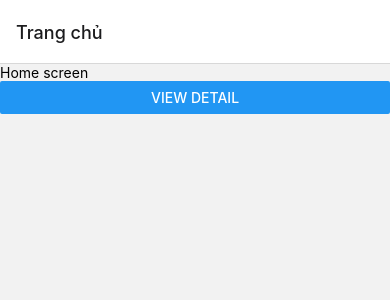
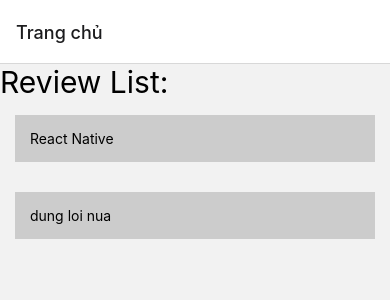
Before and after one commit to nguyenngoctuongvan3003/Reactive_Native_LuyenTap, a React Native app: screen /Home in a window 390 px wide. Shown: the top 300 px of the page. Built offline with nearby package versions, Linux system fonts and the light colour scheme.

Commit message:
truyen data tu man hinh truoc

```diff
--- a/App.tsx
+++ b/App.tsx
@@ -46,7 +46,7 @@
     <NavigationContainer>
     <Stack.Navigator>
       <Stack.Screen name="Home" component={HomeScreen}  options={{ title: 'Trang chủ' }} />
-      <Stack.Screen name="review-detail" component={DetailScreen} />
+      <Stack.Screen name="review-detail" component={DetailScreen} options={{ title: 'Chi tiết review' }}/>
     </Stack.Navigator>
   </NavigationContainer>
   );
--- a/components/review/detail.tsx
+++ b/components/review/detail.tsx
@@ -5,14 +5,22 @@
     fontSize: 30,
     fontFamily: OPENSANS_REGULAR,
   },
+  reviewText:{
+    fontSize:25,
+    fontFamily:OPENSANS_REGULAR,
+    padding:15,
+  }
 });
 
-import { NavigationProp, useNavigation } from "@react-navigation/native";
+import { NavigationProp, RouteProp, useNavigation, useRoute } from "@react-navigation/native";
 const DetailScreen = () => {
 const navigation: NavigationProp<RootStackParamList>= useNavigation();
+const route: RouteProp<RootStackParamList>= useRoute();
   return (
     <View>
-      <Text style={styles.review}>DetailScreen a</Text>
+      <Text style={styles.reviewText}>Id:{route.params?.id}</Text>
+      <Text style={styles.reviewText}>Tiêu đề:{route.params?.title}</Text>
+      <Text style={styles.reviewText}>Rating:{route.params?.star}</Text>
       <Button title="Go Home" onPress={()=>navigation.navigate("Home")}></Button>
     </View>
   );
--- a/components/review/home.tsx
+++ b/components/review/home.tsx
@@ -1,13 +1,52 @@
-import { Button, Text, View } from "react-native"
+import { NavigationProp, useNavigation } from "@react-navigation/native";
+import { useState } from "react";
+import { Button, FlatList, StyleSheet, Text, TouchableOpacity, View } from "react-native";
 
-const HomeScreen =(props:any)=>{
-    const {navigation}=props;
-    return(
-        <View>
-            <Text>Home screen</Text>
-            <Button title="View Detail" onPress={()=>navigation.navigate("review-detail")}></Button>
-        </View>
-    )
+interface IReview {
+  id: number;
+  title: string;
+  star: number;
 }
+const HomeScreen = (props: any) => {
+    const navigation: NavigationProp<RootStackParamList>= useNavigation();
+  const [review, setReview] = useState<IReview[]>([
+    { id: 1, title: "React Native", star: 5 },
+    { id: 2, title: "dung loi nua", star: 5 },
+  ]);
+
+  return (
+    <View>
+      <Text style={{ fontSize: 30 }}>Review List:</Text>
+      <View>
+        <FlatList
+          data={review}
+          keyExtractor={(item) => item.id + ""}
+          renderItem={({ item }) => {
+            return (
+              <TouchableOpacity
+              onPress={() => navigation.navigate("review-detail",item)}>
+                <View style={styles.reviewItem}>
+                  <Text>{item.title}</Text>
+                </View>
+              </TouchableOpacity>
+            );
+          }}
+        />
+      </View>
+      {/* <Button
+        title="View Detail"
+        onPress={() => navigation.navigate("review-detail")}
+      ></Button> */}
+    </View>
+  );
+};
 
 export default HomeScreen;
+
+const styles=StyleSheet.create({
+    reviewItem:{
+        padding:15,
+        backgroundColor:"#ccc",
+        margin:15
+    }
+})
--- a/type/route.d.ts
+++ b/type/route.d.ts
@@ -1,4 +1,4 @@
 type RootStackParamList = {
     Home: undefined;
-    "review-detail": undefined;
+    "review-detail": {id:number, title: string, star: number};
   };
```
